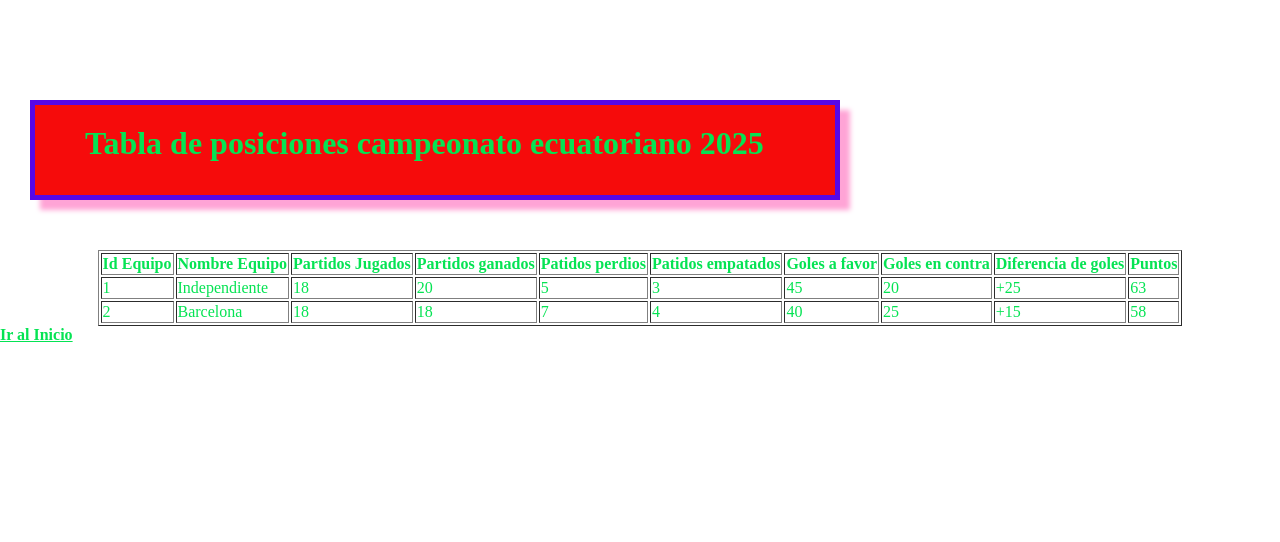
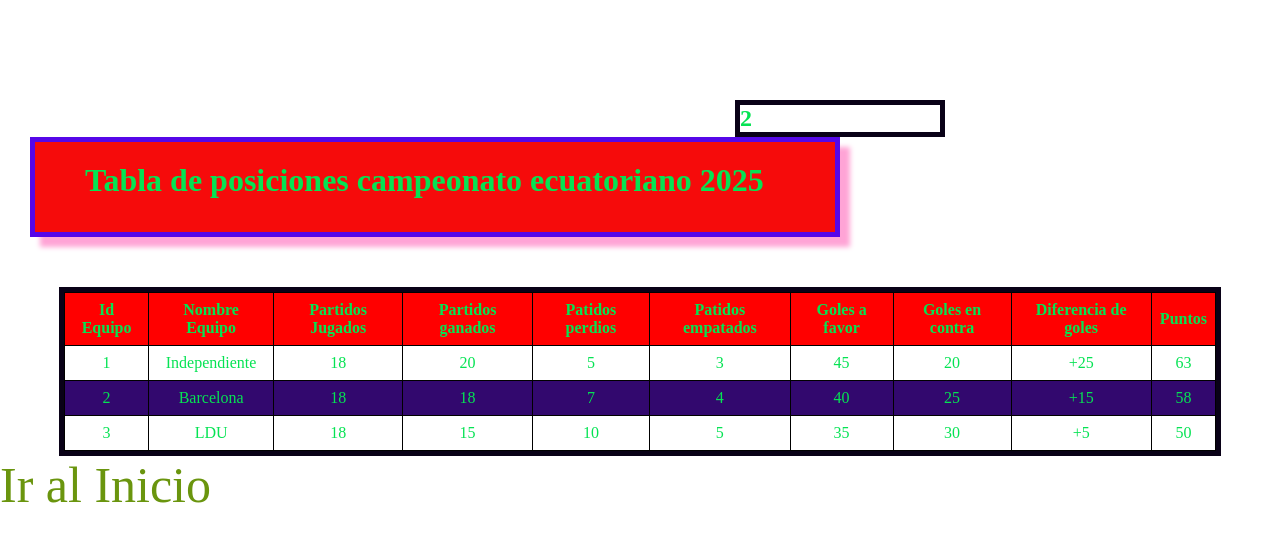
Before and after one commit to StalinPL30/manejoformulario, a plain HTML site: page vistas/tabla.html in a window 1280 px wide. Drawn offline with Linux system fonts and the light colour scheme.

Commit message:
EstilosFormulario

```diff
--- a/estilos/estilotabla.css
+++ b/estilos/estilotabla.css
@@ -6,7 +6,7 @@
 }
 
 /*Estilos para el titulo*/
-.titulo-contenedor {
+.encabezado {
     background: rgb(246, 11, 11);
     border: 5px solid rgb(86, 7, 232);
     width: 700px;
@@ -16,3 +16,46 @@
     box-shadow: 10px 10px 5px rgb(255, 164, 214);
 
 }
+.contenedor1{
+    width:200px;
+    border: 5px solid rgb(9, 1, 23);
+    position: relative;
+    top: 100px;
+    left: 200px;
+}
+.contenedor{
+    width: 90%;
+    border: 5px solid rgb(9, 1, 23);
+}
+.tabla{
+    border-collapse: collapse;
+    width: 100%;
+
+}
+th, td{
+    border: 1px solid black;
+    padding: 8px;
+    text-align: center;
+}
+th{
+    background-color: rgb(255, 0, 0);
+    font-weight: bold;
+
+}
+tr:nth-child(even){
+    background-color: #32086e;
+}
+tr:hover{
+    background-color: #6a950e;
+}
+a{
+    text-decoration: none;
+    color: #6a950e;
+    font-size: 50px;
+}
+a:hover{
+    color: rgb(76, 14, 190);
+}
+a:visited{
+    color: rgb(255, 0, 0);
+}
--- a/vistas/tabla.html
+++ b/vistas/tabla.html
@@ -26,12 +26,16 @@
         }
     </style>-->
 </head>
+<!--Creo una caja-->
+<div class="contenedor1">
+    <h2>2</h2>
+</div>
 <body>
-    <div class="titulo-contenedor">
+    <div class="encabezado" >
         <h1 id="titulo">Tabla de posiciones campeonato ecuatoriano 2025</h1>
     </div>
-    <div >
-        <table border="1px">
+    <div class="contenedor">
+        <table class="tabla">
             <thead>
                 <tr>
                     <th>
@@ -71,6 +75,17 @@
                 <td>+15</td>
                 <td>58</td>
             </tr>
+            <tr>
+                <td>3</td>
+                <td>LDU</td>
+                <td>18</td>
+                <td>15</td>
+                <td>10</td>
+                <td>5</td>
+                <td>35</td>
+                <td>30</td>
+                <td>+5</td>
+                <td>50</td>
 
             </tbody>
             <tfoot>
@@ -78,8 +93,8 @@
             </tfoot>
         </table>
     </div>
-    <div >
-        <a href="../index.html"><b>Ir al Inicio</b></a>
+    <div class="contenedor2" >
+        <a href="../index.html">Ir al Inicio</a>
     </div>
 
 </body>
```
Also changed, not shown: estilos/formularios.css (added, +34 -0 lines), vistas/formulario.html (+1 -0 lines).
